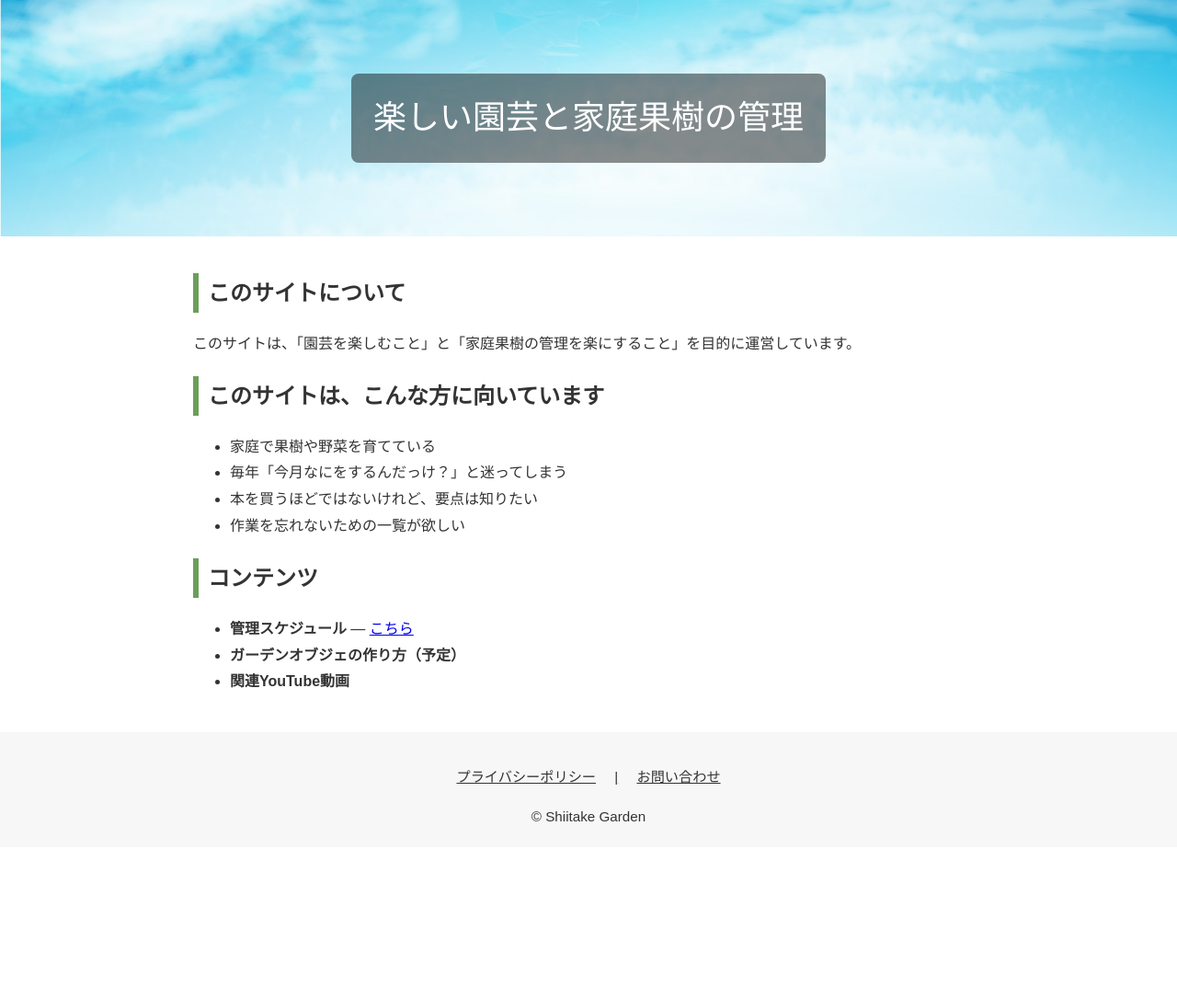
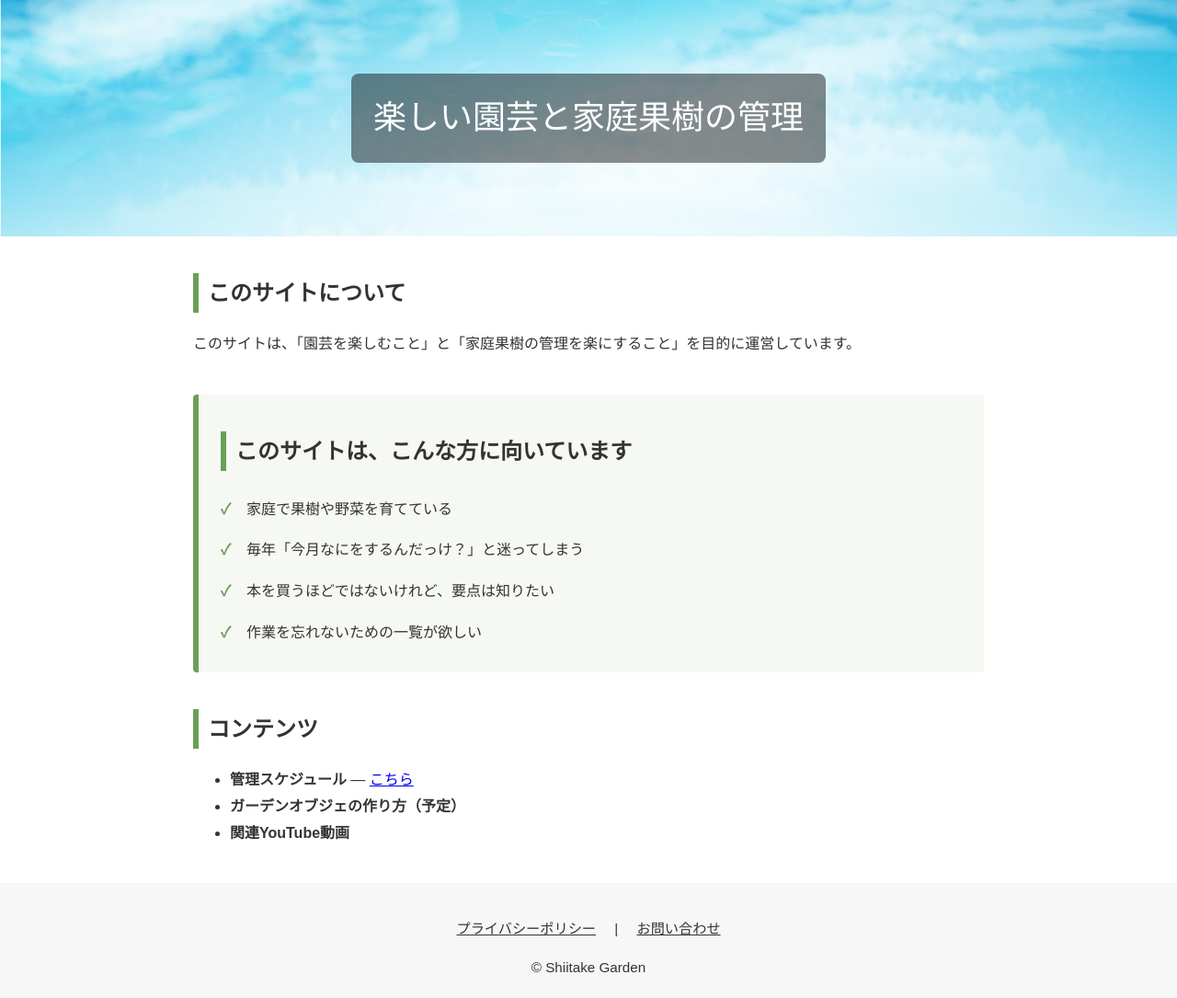
Before and after one commit to shiitake-garden/shiitake-garden.github.io, a Jekyll site: the page built from index.html, in a window 1280 px wide. Shown: the whole page at 92% size. Built offline with Jekyll 4.4.1, drawn with Linux system fonts in a browser that asks for light colours; before the commit the page ends 921 px from its top, so only the background shows below that.

Commit message:
Update site.css

```diff
--- a/assets/css/site.css
+++ b/assets/css/site.css
@@ -10,3 +10,31 @@ body{margin:0;font-family:"Hiragino Kaku Gothic ProN","Noto Sans JP",sans-serif;
 h2{border-left:6px solid var(--brand); padding-left:10px}
 .site-footer{background:var(--soft); text-align:center; padding:20px; font-size:.95em}
 .site-footer a{color:inherit; text-decoration:underline; margin:0 8px}
+/* ---- こんな方に向いています ---- */
+.for-you {
+  background: #f6f8f3;           /* 土・紙っぽい淡色 */
+  border-left: 6px solid #6a9f58; /* 既存のグリーン系と統一 */
+  padding: 20px 24px;
+  margin: 40px 0;
+  border-radius: 4px;
+}
+
+.for-you ul {
+  list-style: none;
+  padding-left: 0;
+  margin: 0;
+}
+
+.for-you li {
+  padding: 8px 0 8px 28px;
+  position: relative;
+}
+
+.for-you li::before {
+  content: "✓";
+  position: absolute;
+  left: 0;
+  top: 8px;
+  color: #6a9f58;
+  font-weight: bold;
+}
```
